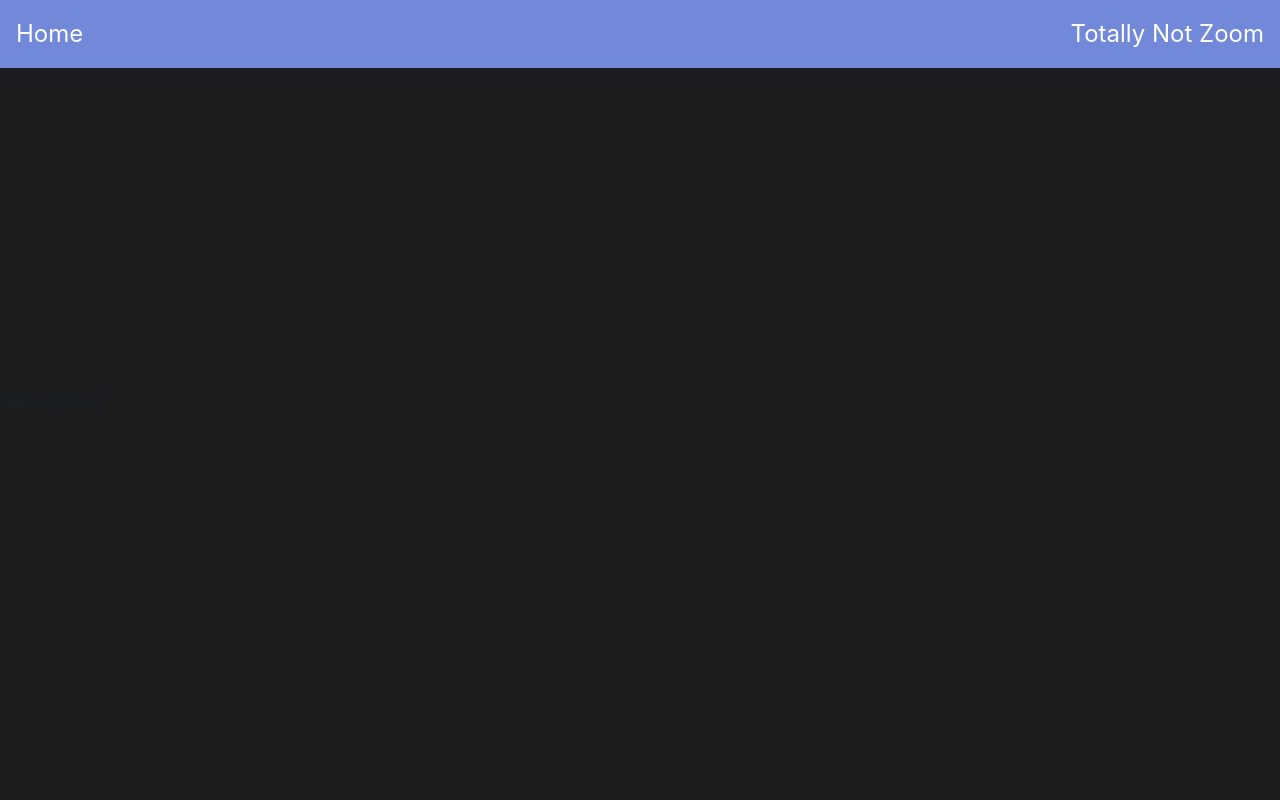
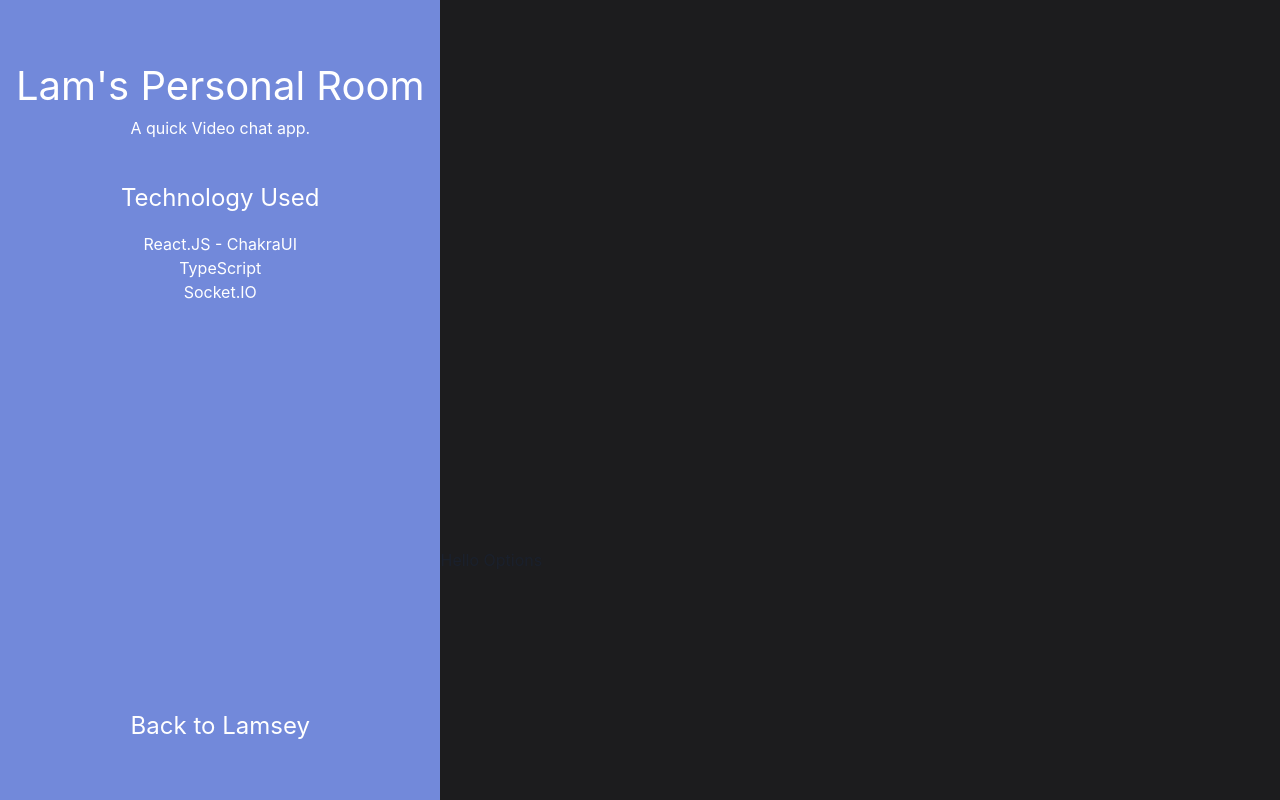
Before and after one commit to LamseyD/react-webrtc, a React (Create React App) app in the folder client/: page / in a window 1280 px wide. Built offline with nearby package versions, Linux system fonts and the light colour scheme; no server answers.

Commit message:
feat(index): updated index page styling

```diff
--- a/client/src/components/Navbar.tsx
+++ b/client/src/components/Navbar.tsx
@@ -8,16 +8,34 @@ interface NavbarProps {
 const Navbar: React.FC<NavbarProps> = () => {
     //data is loading
     return (
-        <Flex zIndex={5} position="sticky" top={0} bg='#7289da' p={4} align="center">
+        <Flex flexShrink={0} zIndex={5} position="sticky" bg='#7289da' p={4} align="center" flexDirection="column">
+            <Box mt={10}>
+                <Text fontSize={40} color="white" overflowWrap="normal">
+                    Lam's Personal Room
+                </Text>
+                <Text color="white" textAlign="center"> A quick Video chat app. </Text>
+            </Box>
+
+            <Box mt={10}>
+                <Text fontSize={24} color="white">
+                    Technology Used
+                </Text>
+                <Text paddingTop={4} textAlign="center" color="white">
+                    React.JS - ChakraUI
+                    <br/>
+                    TypeScript
+                    <br/>
+                    Socket.IO
+                </Text>
+            </Box>
+            <Box mt="auto" mb={10}>
             <Link href="https://www.lamsey.dev">
-                <Text  fontSize={24} color="white">
-                    Home
-                </Text>
+                <Box>
+                    <Text fontSize={24} color="white">
+                        Back to Lamsey
+                    </Text>
+                </Box>
             </Link>
-            <Box ml={"auto"}>
-                <Text fontSize={24} color="white">
-                    Totally Not Zoom
-                </Text>
             </Box>
         </Flex>
 
--- a/client/src/pages/App.tsx
+++ b/client/src/pages/App.tsx
@@ -9,9 +9,9 @@ import Notifications from '../components/Notifications';
 const App: React.FC = () => {
   return (
     <ChakraProvider>
-      <Flex bg="#1c1c1e" flexDirection="column" height="100vh">
-        <Navbar />
-        <Flex flexDirection="column">
+      <Flex bg="#1c1c1e" flexDirection="row" minHeight="100vh">
+        <Navbar/>
+        <Flex flexDirection="column" justifyContent="center" flexGrow={3}>
           <VideoPlayer />
           <Options>
             <Notifications />
```
